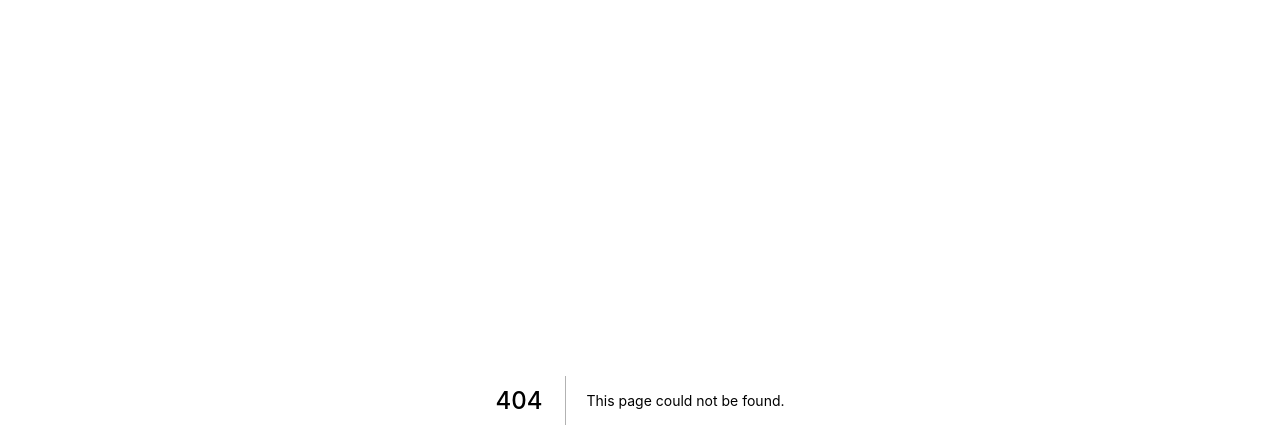
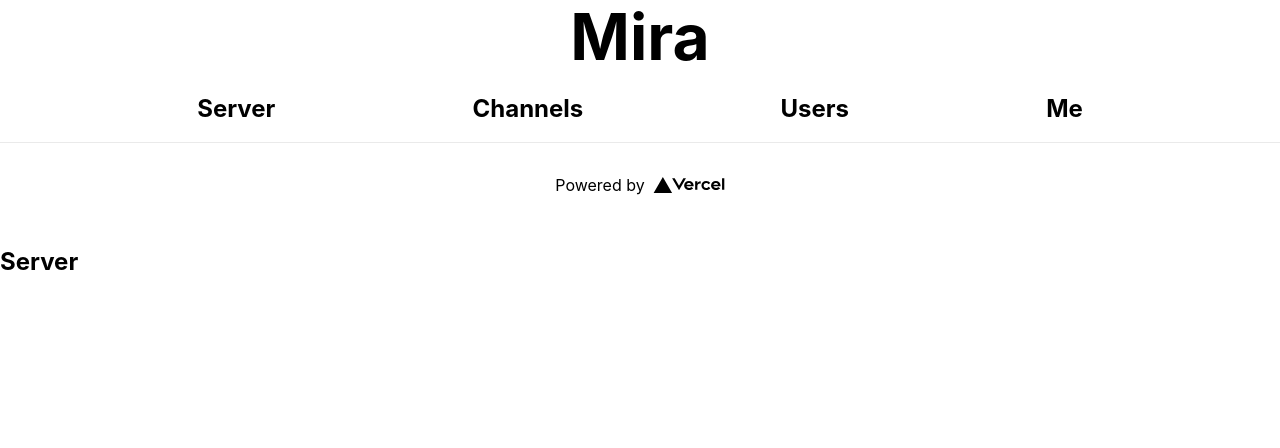
Before and after one commit to Team-Mira/Mira-Client, a Next.js app: page /server in a window 1280 px wide. Before the commit this address had no page. Shown: the top 448 px of the page. Built offline with nearby package versions, Linux system fonts and the light colour scheme.

Commit message:
add: nav bar with routes to pages for each slice of dataset

```diff
--- /dev/null
+++ b/components/Layout.js
@@ -0,0 +1,53 @@
+import Head from 'next/head';
+import Link from 'next/link'
+import Image from 'next/image';
+import styles from '../styles/Home.module.css';
+
+export default function Layout() {
+    return (
+        <div>
+            <Head>
+        <title>Create Next App</title>
+        <meta name="description" content="Generated by create next app" />
+        <link rel="icon" href="/favicon.ico" />
+      </Head>
+      <header>
+        <nav>
+          <h1 className={styles.title}>
+            Mira
+          </h1>
+          <div className={styles.grid}>
+            <Link href='/server' className={styles.card}>
+             <a><h2>Server</h2></a>
+            </Link>
+
+            <Link href='/channels' className={styles.card}>
+              <a><h2>Channels </h2></a>
+            </Link>
+
+            <Link href='/users' className={styles.card}>
+              <a><h2>Users </h2></a>
+            </Link>
+
+            <Link href='/user/[userId]' className={styles.card}>
+             <a><h2>Me </h2></a>
+            </Link>
+          </div>
+        </nav>
+      </header>
+
+      <footer className={styles.footer}>
+        <a
+          href="https://vercel.com?utm_source=create-next-app&utm_medium=default-template&utm_campaign=create-next-app"
+          target="_blank"
+          rel="noopener noreferrer"
+        >
+          Powered by{' '}
+          <span className={styles.logo}>
+            <Image src="/vercel.svg" alt="Vercel Logo" width={72} height={16} />
+          </span>
+        </a>
+      </footer>
+        </div>
+    )
+}
--- /dev/null
+++ b/pages/server.js
@@ -0,0 +1,9 @@
+import React from 'react'
+import Layout from '../components/Layout'
+
+export default function server () {
+    return <div>
+        <Layout />
+    <h2>Server</h2>
+    </div>
+}
--- a/styles/Home.module.css
+++ b/styles/Home.module.css
@@ -68,9 +68,9 @@
 .grid {
   display: flex;
   align-items: center;
-  justify-content: center;
+  justify-content: space-evenly;
   flex-wrap: wrap;
-  max-width: 800px;
+
 }
 
 .card {
@@ -79,7 +79,6 @@
   text-align: left;
   color: inherit;
   text-decoration: none;
-  border: 1px solid #eaeaea;
   border-radius: 10px;
   transition: color 0.15s ease, border-color 0.15s ease;
   max-width: 300px;
```
Also changed, not shown: pages/channels/index.js (added, +9 -0 lines), pages/index.js (+7 -63 lines), pages/users/index.js (added, +9 -0 lines).
